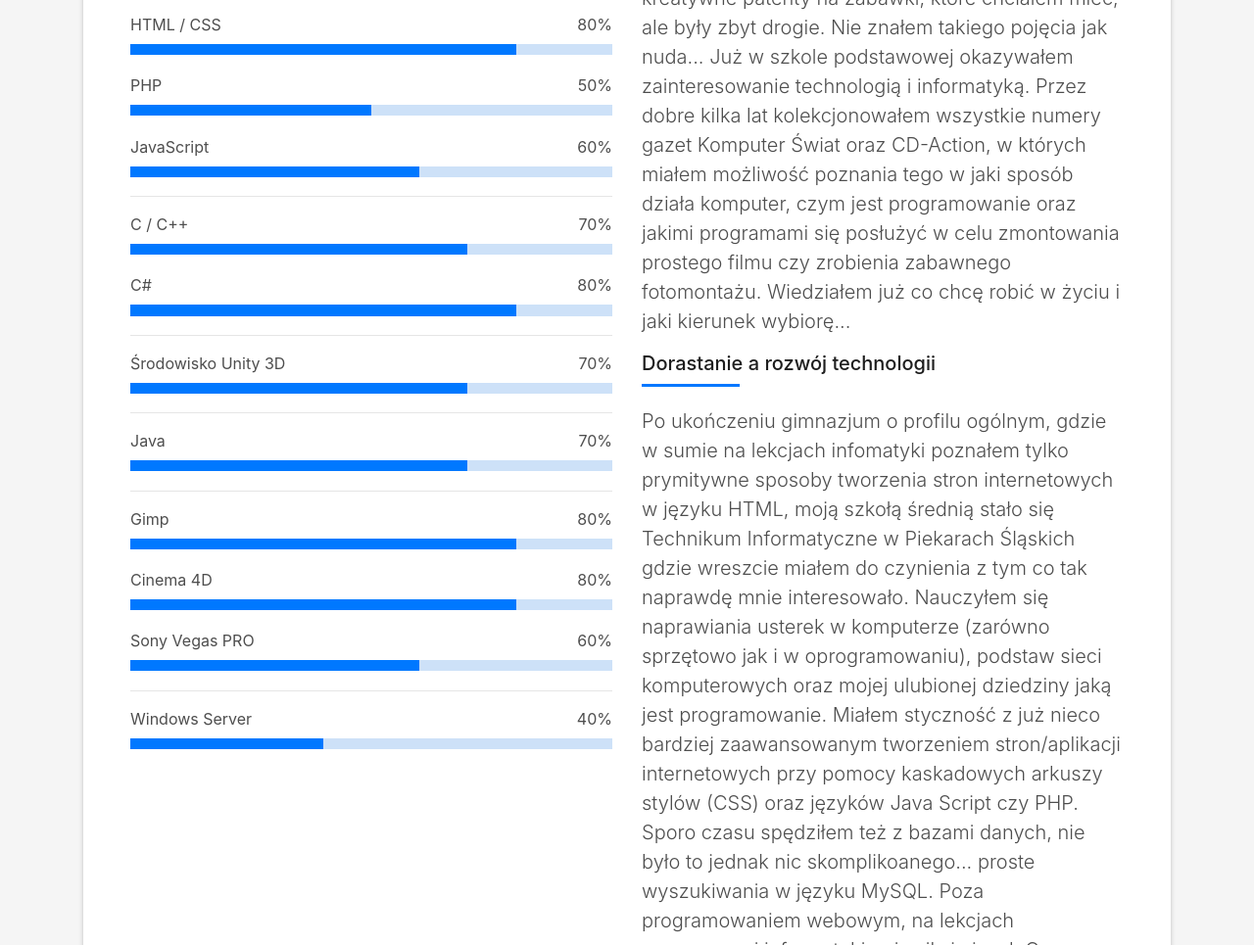
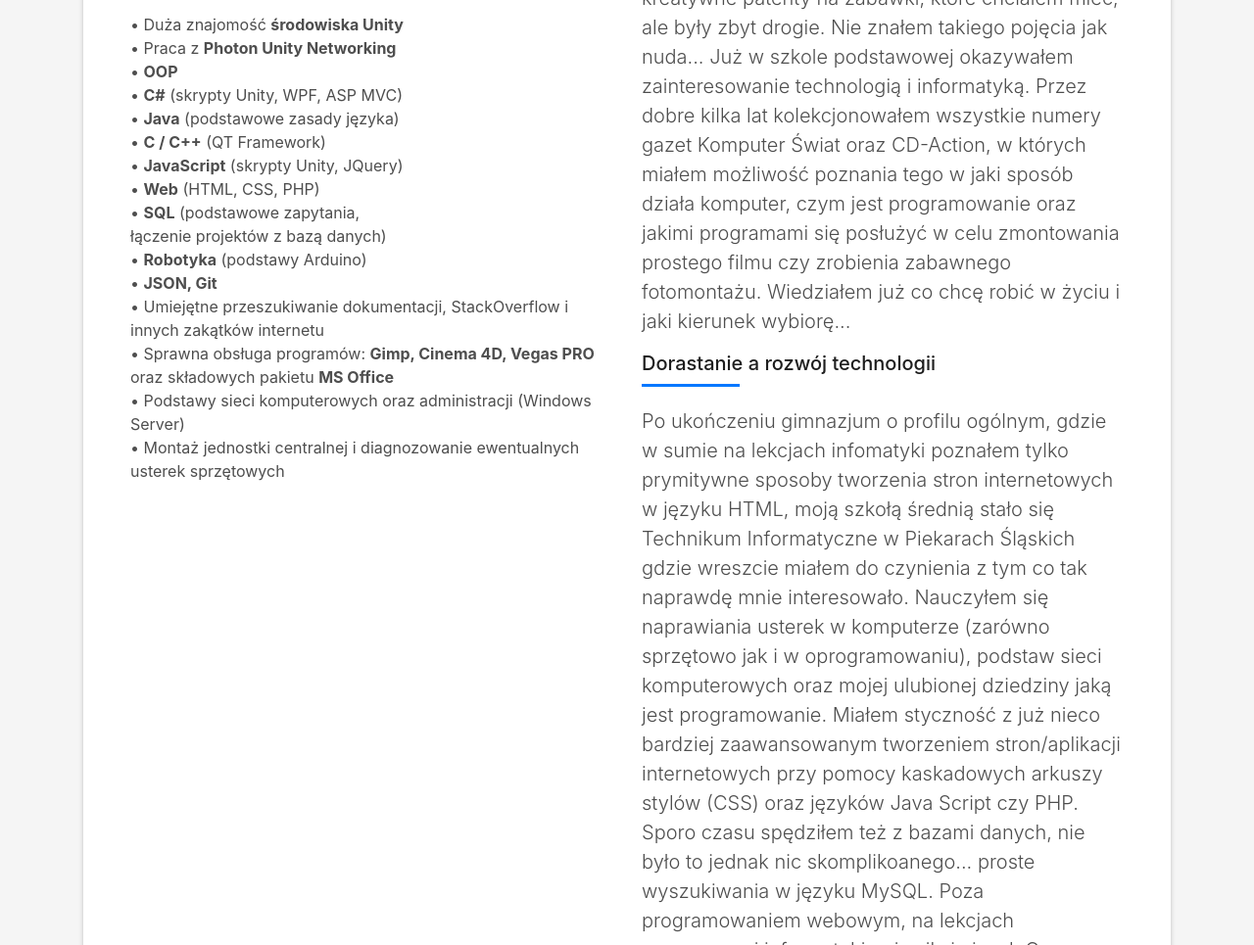
Before and after one commit to TomaszBlaszczyk/Portfolio, a plain HTML site: page index.html in a window 1280 px wide. Shown: the part 1177-2142 px from the top of the page at 98% size. Drawn offline with Linux system fonts and the light colour scheme; files whose address does not match are found by name.

Commit message:
Update "About" section
New description

```diff
--- a/index.html
+++ b/index.html
@@ -119,67 +119,30 @@
                   </div>
                 </div>
                 <div class="skill-mf">
-                  <p class="title-s">Umiejętności</p>
-                  <span>HTML / CSS</span> <span class="pull-right">80%</span>
-                  <div class="progress">
-                    <div class="progress-bar" role="progressbar" style="width: 80%;" aria-valuenow="80" aria-valuemin="0"
-                      aria-valuemax="100"></div>
-                  </div>
-				  <span>PHP</span> <span class="pull-right">50%</span>
-                  <div class="progress">
-                    <div class="progress-bar" role="progressbar" style="width: 50%" aria-valuenow="50" aria-valuemin="0"
-                      aria-valuemax="100"></div>
-                  </div>
-                  <span>JavaScript</span> <span class="pull-right">60%</span>
-                  <div class="progress">
-                    <div class="progress-bar" role="progressbar" style="width: 60%" aria-valuenow="60" aria-valuemin="0"
-                      aria-valuemax="100"></div>
-                  </div>
-				  <hr>
-                  <span>C / C++</span> <span class="pull-right">70%</span>
-                  <div class="progress">
-                    <div class="progress-bar" role="progressbar" style="width: 70%" aria-valuenow="70" aria-valuemin="0"
-                      aria-valuemax="100"></div>
-                  </div>
-				  <span>C#</span> <span class="pull-right">80%</span>
-                  <div class="progress">
-                    <div class="progress-bar" role="progressbar" style="width: 80%" aria-valuenow="80" aria-valuemin="0"
-                      aria-valuemax="100"></div>
-                  </div>
-                  <hr>
-                    <span>Środowisko Unity 3D</span> <span class="pull-right">70%</span>
-                    <div class="progress">
-                        <div class="progress-bar" role="progressbar" style="width: 70%" aria-valuenow="70" aria-valuemin="0"
-                             aria-valuemax="100"></div>
-                    </div>
-                  <hr>
-				  <span>Java</span> <span class="pull-right">70%</span>
-                  <div class="progress">
-                    <div class="progress-bar" role="progressbar" style="width: 70%" aria-valuenow="70" aria-valuemin="0"
-                      aria-valuemax="100"></div>
-                  </div>
-				  <hr>
-				  <span>Gimp</span> <span class="pull-right">80%</span>
-                  <div class="progress">
-                    <div class="progress-bar" role="progressbar" style="width: 80%" aria-valuenow="80" aria-valuemin="0"
-                      aria-valuemax="100"></div>
-                  </div>
-				  <span>Cinema 4D</span> <span class="pull-right">80%</span>
-                  <div class="progress">
-                    <div class="progress-bar" role="progressbar" style="width: 80%" aria-valuenow="80" aria-valuemin="0"
-                      aria-valuemax="100"></div>
-                  </div>
-				  <span>Sony Vegas PRO</span> <span class="pull-right">60%</span>
-                  <div class="progress">
-                    <div class="progress-bar" role="progressbar" style="width: 60%" aria-valuenow="60" aria-valuemin="0"
-                      aria-valuemax="100"></div>
-                  </div>
-				  <hr>
-				  <span>Windows Server</span> <span class="pull-right">40%</span>
-                  <div class="progress">
-                    <div class="progress-bar" role="progressbar" style="width: 40%" aria-valuenow="40" aria-valuemin="0"
-                      aria-valuemax="100"></div>
-                  </div>
+                    <p class="title-s">Umiejętności</p>
+                    • Duża znajomość <b>środowiska Unity</b> <br />
+                    • Praca z <b>Photon Unity Networking</b><br />
+                    • <b>OOP</b> <br />
+                    • <b>C#</b> (skrypty Unity, WPF, ASP MVC) <br />
+                    • <b>Java</b> (podstawowe zasady języka) <br />
+                    • <b>C / C++</b> (QT Framework) <br />
+                    • <b>JavaScript</b> (skrypty Unity, JQuery) <br />
+                    • <b>Web</b> (HTML, CSS, PHP) <br />
+                    • <b>SQL</b> (podstawowe zapytania, <br />
+                    łączenie projektów z bazą danych) <br />
+                    • <b>Robotyka</b> (podstawy Arduino) <br />
+                    • <b>JSON, Git</b> <br />
+                    • Umiejętne przeszukiwanie
+                    dokumentacji, StackOverflow
+                    i innych zakątków internetu <br />
+                    • Sprawna obsługa programów: <b>Gimp,
+                    Cinema 4D, Vegas PRO </b>oraz
+                    składowych pakietu <b>MS Office</b> <br />
+                    • Podstawy sieci komputerowych oraz
+                    administracji (Windows Server) <br />
+                    • Montaż jednostki centralnej
+                    i diagnozowanie ewentualnych
+                    usterek sprzętowych
                 </div>
               </div>
               <div class="col-md-6">
```
